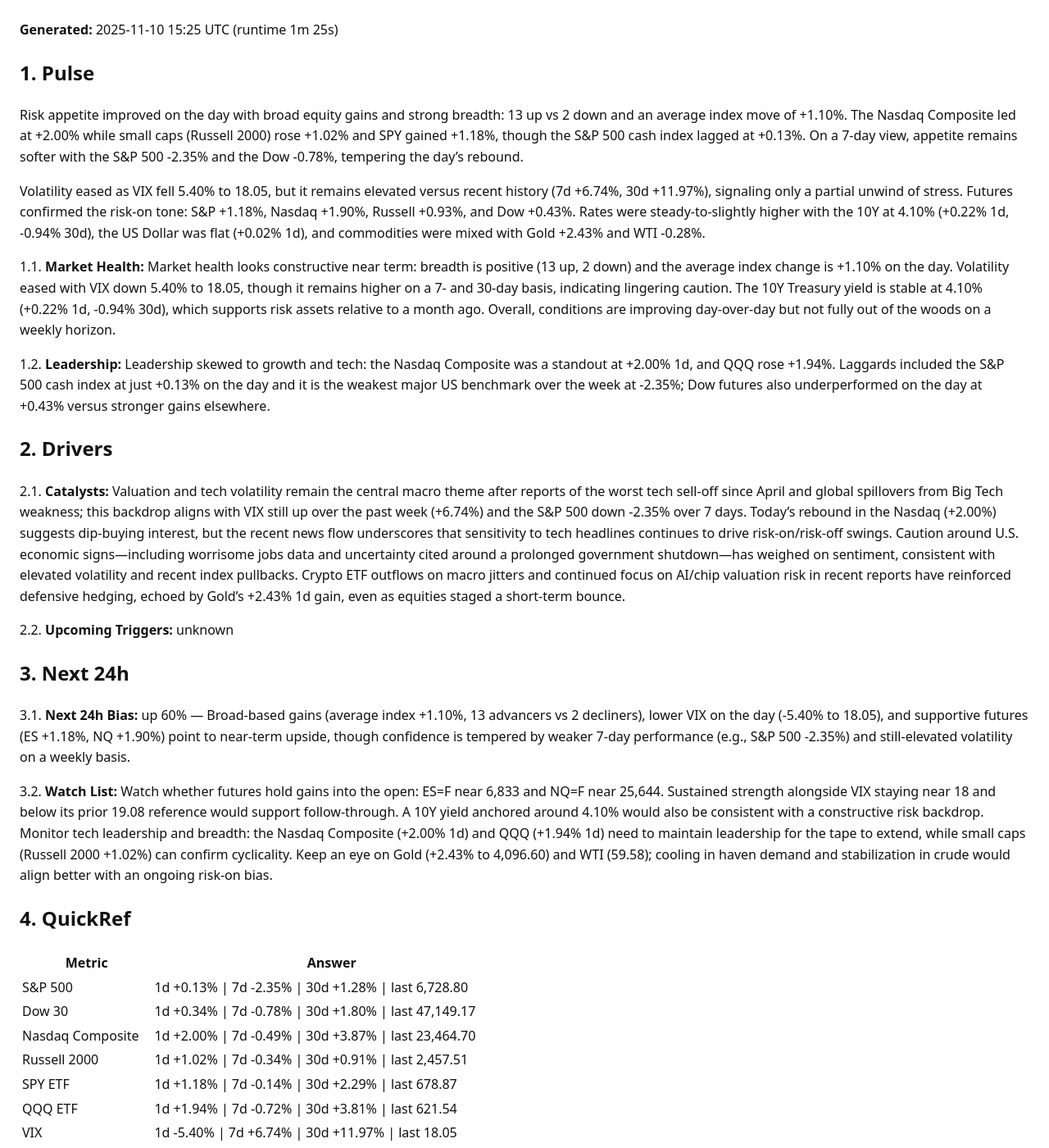
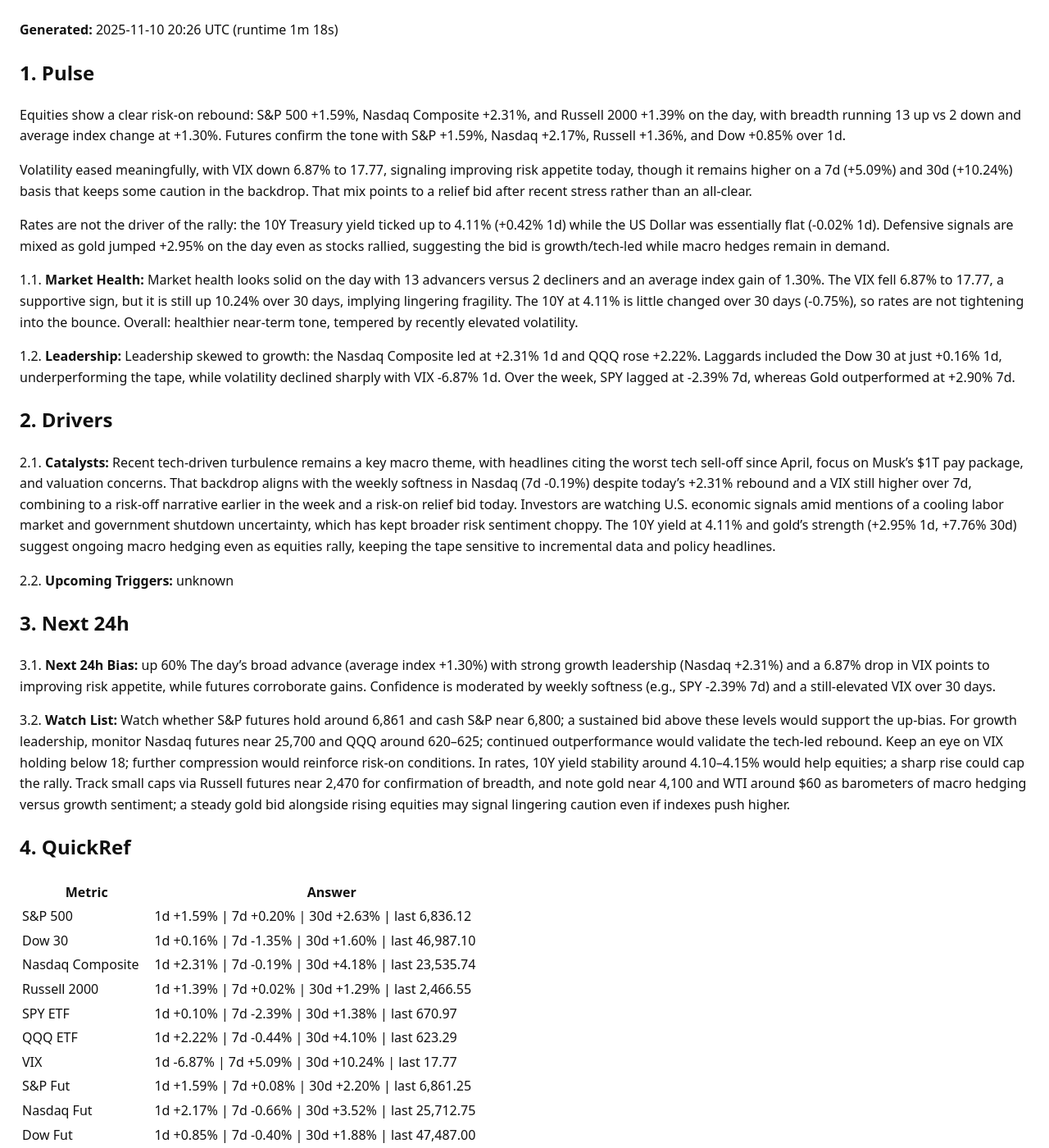
Before and after one commit to ryness/stonks, a Jekyll site: the page built from _reports/GODSEYE.md, in a window 1280 px wide and 1400 px high. Shown: the whole window at 82% size. Built offline with Jekyll 4.4.1, drawn with Linux system fonts in a browser that asks for light colours; some of the changed text lies outside the part shown.

Commit message:
Update report: rotation+GodsEye

```diff
--- a/_reports/GODSEYE.md
+++ b/_reports/GODSEYE.md
@@ -3,32 +3,34 @@ layout: default
 title: "GodsEye Market Report"
 ticker: "GODSEYE"
 date: 2025-11-10
-generated_at: 2025-11-10T15:25:28.496735+00:00
-runtime_seconds: 84.65
+generated_at: 2025-11-10T20:26:57.069752+00:00
+runtime_seconds: 77.65
 raw_markdown: |
-  **Generated:** <time class="js-local-time" datetime="2025-11-10T15:25:28.496735+00:00">2025-11-10 15:25 UTC</time> (runtime 1m 25s)
+  **Generated:** <time class="js-local-time" datetime="2025-11-10T20:26:57.069752+00:00">2025-11-10 20:26 UTC</time> (runtime 1m 18s)
 
   ## 1. Pulse
 
-  Risk appetite improved on the day with broad equity gains and strong breadth: 13 up vs 2 down and an average index move of +1.10%. The Nasdaq Composite led at +2.00% while small caps (Russell 2000) rose +1.02% and SPY gained +1.18%, though the S&P 500 cash index lagged at +0.13%. On a 7-day view, appetite remains softer with the S&P 500 -2.35% and the Dow -0.78%, tempering the day’s rebound.
+  Equities show a clear risk-on rebound: S&P 500 +1.59%, Nasdaq Composite +2.31%, and Russell 2000 +1.39% on the day, with breadth running 13 up vs 2 down and average index change at +1.30%. Futures confirm the tone with S&P +1.59%, Nasdaq +2.17%, Russell +1.36%, and Dow +0.85% over 1d.
 
-  Volatility eased as VIX fell 5.40% to 18.05, but it remains elevated versus recent history (7d +6.74%, 30d +11.97%), signaling only a partial unwind of stress. Futures confirmed the risk-on tone: S&P +1.18%, Nasdaq +1.90%, Russell +0.93%, and Dow +0.43%. Rates were steady-to-slightly higher with the 10Y at 4.10% (+0.22% 1d, -0.94% 30d), the US Dollar was flat (+0.02% 1d), and commodities were mixed with Gold +2.43% and WTI -0.28%.
+  Volatility eased meaningfully, with VIX down 6.87% to 17.77, signaling improving risk appetite today, though it remains higher on a 7d (+5.09%) and 30d (+10.24%) basis that keeps some caution in the backdrop. That mix points to a relief bid after recent stress rather than an all-clear.
 
-  1.1. **Market Health:** Market health looks constructive near term: breadth is positive (13 up, 2 down) and the average index change is +1.10% on the day. Volatility eased with VIX down 5.40% to 18.05, though it remains higher on a 7- and 30-day basis, indicating lingering caution. The 10Y Treasury yield is stable at 4.10% (+0.22% 1d, -0.94% 30d), which supports risk assets relative to a month ago. Overall, conditions are improving day-over-day but not fully out of the woods on a weekly horizon.
+  Rates are not the driver of the rally: the 10Y Treasury yield ticked up to 4.11% (+0.42% 1d) while the US Dollar was essentially flat (-0.02% 1d). Defensive signals are mixed as gold jumped +2.95% on the day even as stocks rallied, suggesting the bid is growth/tech-led while macro hedges remain in demand.
 
-  1.2. **Leadership:** Leadership skewed to growth and tech: the Nasdaq Composite was a standout at +2.00% 1d, and QQQ rose +1.94%. Laggards included the S&P 500 cash index at just +0.13% on the day and it is the weakest major US benchmark over the week at -2.35%; Dow futures also underperformed on the day at +0.43% versus stronger gains elsewhere.
+  1.1. **Market Health:** Market health looks solid on the day with 13 advancers versus 2 decliners and an average index gain of 1.30%. The VIX fell 6.87% to 17.77, a supportive sign, but it is still up 10.24% over 30 days, implying lingering fragility. The 10Y at 4.11% is little changed over 30 days (-0.75%), so rates are not tightening into the bounce. Overall: healthier near-term tone, tempered by recently elevated volatility.
+
+  1.2. **Leadership:** Leadership skewed to growth: the Nasdaq Composite led at +2.31% 1d and QQQ rose +2.22%. Laggards included the Dow 30 at just +0.16% 1d, underperforming the tape, while volatility declined sharply with VIX -6.87% 1d. Over the week, SPY lagged at -2.39% 7d, whereas Gold outperformed at +2.90% 7d.
 
   ## 2. Drivers
 
-  2.1. **Catalysts:** Valuation and tech volatility remain the central macro theme after reports of the worst tech sell-off since April and global spillovers from Big Tech weakness; this backdrop aligns with VIX still up over the past week (+6.74%) and the S&P 500 down -2.35% over 7 days. Today’s rebound in the Nasdaq (+2.00%) suggests dip-buying interest, but the recent news flow underscores that sensitivity to tech headlines continues to drive risk-on/risk-off swings. Caution around U.S. economic signs—including worrisome jobs data and uncertainty cited around a prolonged government shutdown—has weighed on sentiment, consistent with elevated volatility and recent index pullbacks. Crypto ETF outflows on macro jitters and continued focus on AI/chip valuation risk in recent reports have reinforced defensive hedging, echoed by Gold’s +2.43% 1d gain, even as equities staged a short-term bounce.
+  2.1. **Catalysts:** Recent tech-driven turbulence remains a key macro theme, with headlines citing the worst tech sell-off since April, focus on Musk’s $1T pay package, and valuation concerns. That backdrop aligns with the weekly softness in Nasdaq (7d -0.19%) despite today’s +2.31% rebound and a VIX still higher over 7d, combining to a risk-off narrative earlier in the week and a risk-on relief bid today. Investors are watching U.S. economic signals amid mentions of a cooling labor market and government shutdown uncertainty, which has kept broader risk sentiment choppy. The 10Y yield at 4.11% and gold’s strength (+2.95% 1d, +7.76% 30d) suggest ongoing macro hedging even as equities rally, keeping the tape sensitive to incremental data and policy headlines.
 
   2.2. **Upcoming Triggers:** unknown
 
   ## 3. Next 24h
 
-  3.1. **Next 24h Bias:** up 60% — Broad-based gains (average index +1.10%, 13 advancers vs 2 decliners), lower VIX on the day (-5.40% to 18.05), and supportive futures (ES +1.18%, NQ +1.90%) point to near-term upside, though confidence is tempered by weaker 7-day performance (e.g., S&P 500 -2.35%) and still-elevated volatility on a weekly basis.
+  3.1. **Next 24h Bias:** up 60% The day’s broad advance (average index +1.30%) with strong growth leadership (Nasdaq +2.31%) and a 6.87% drop in VIX points to improving risk appetite, while futures corroborate gains. Confidence is moderated by weekly softness (e.g., SPY -2.39% 7d) and a still-elevated VIX over 30 days.
 
-  3.2. **Watch List:** Watch whether futures hold gains into the open: ES=F near 6,833 and NQ=F near 25,644. Sustained strength alongside VIX staying near 18 and below its prior 19.08 reference would support follow-through. A 10Y yield anchored around 4.10% would also be consistent with a constructive risk backdrop. Monitor tech leadership and breadth: the Nasdaq Composite (+2.00% 1d) and QQQ (+1.94% 1d) need to maintain leadership for the tape to extend, while small caps (Russell 2000 +1.02%) can confirm cyclicality. Keep an eye on Gold (+2.43% to 4,096.60) and WTI (59.58); cooling in haven demand and stabilization in crude would align better with an ongoing risk-on bias.
+  3.2. **Watch List:** Watch whether S&P futures hold around 6,861 and cash S&P near 6,800; a sustained bid above these levels would support the up-bias. For growth leadership, monitor Nasdaq futures near 25,700 and QQQ around 620–625; continued outperformance would validate the tech-led rebound. Keep an eye on VIX holding below 18; further compression would reinforce risk-on conditions. In rates, 10Y yield stability around 4.10–4.15% would help equities; a sharp rise could cap the rally. Track small caps via Russell futures near 2,470 for confirmation of breadth, and note gold near 4,100 and WTI around $60 as barometers of macro hedging versus growth sentiment; a steady gold bid alongside rising equities may signal lingering caution even if indexes push higher.
 
   ## 4. QuickRef
 
@@ -36,21 +38,21 @@ raw_markdown: |
   <table>
   <thead><tr><th>Metric</th><th>Answer</th></tr></thead>
   <tbody>
-  <tr><td>S&amp;P 500</td><td>1d +0.13% | 7d -2.35% | 30d +1.28% | last 6,728.80</td></tr>
-  <tr><td>Dow 30</td><td>1d +0.34% | 7d -0.78% | 30d +1.80% | last 47,149.17</td></tr>
-  <tr><td>Nasdaq Composite</td><td>1d +2.00% | 7d -0.49% | 30d +3.87% | last 23,464.70</td></tr>
-  <tr><td>Russell 2000</td><td>1d +1.02% | 7d -0.34% | 30d +0.91% | last 2,457.51</td></tr>
-  <tr><td>SPY ETF</td><td>1d +1.18% | 7d -0.14% | 30d +2.29% | last 678.87</td></tr>
-  <tr><td>QQQ ETF</td><td>1d +1.94% | 7d -0.72% | 30d +3.81% | last 621.54</td></tr>
-  <tr><td>VIX</td><td>1d -5.40% | 7d +6.74% | 30d +11.97% | last 18.05</td></tr>
-  <tr><td>S&amp;P Fut</td><td>1d +1.18% | 7d -0.32% | 30d +1.78% | last 6,833.25</td></tr>
-  <tr><td>Nasdaq Fut</td><td>1d +1.90% | 7d -0.92% | 30d +3.25% | last 25,644.00</td></tr>
-  <tr><td>Dow Fut</td><td>1d +0.43% | 7d -0.82% | 30d +1.45% | last 47,286.00</td></tr>
-  <tr><td>Russell Fut</td><td>1d +0.93% | 7d -0.50% | 30d +0.51% | last 2,463.20</td></tr>
-  <tr><td>10Y Treasury</td><td>1d +0.22% | 7d +0.22% | 30d -0.94% | last 4.10</td></tr>
-  <tr><td>Gold Fut</td><td>1d +2.43% | 7d +2.38% | 30d +7.22% | last 4,096.60</td></tr>
-  <tr><td>WTI Crude</td><td>1d -0.28% | 7d -1.63% | 30d -6.10% | last 59.58</td></tr>
-  <tr><td>US Dollar</td><td>1d +0.02% | 7d +0.09% | 30d +1.75% | last 99.62</td></tr>
+  <tr><td>S&amp;P 500</td><td>1d +1.59% | 7d +0.20% | 30d +2.63% | last 6,836.12</td></tr>
+  <tr><td>Dow 30</td><td>1d +0.16% | 7d -1.35% | 30d +1.60% | last 46,987.10</td></tr>
+  <tr><td>Nasdaq Composite</td><td>1d +2.31% | 7d -0.19% | 30d +4.18% | last 23,535.74</td></tr>
+  <tr><td>Russell 2000</td><td>1d +1.39% | 7d +0.02% | 30d +1.29% | last 2,466.55</td></tr>
+  <tr><td>SPY ETF</td><td>1d +0.10% | 7d -2.39% | 30d +1.38% | last 670.97</td></tr>
+  <tr><td>QQQ ETF</td><td>1d +2.22% | 7d -0.44% | 30d +4.10% | last 623.29</td></tr>
+  <tr><td>VIX</td><td>1d -6.87% | 7d +5.09% | 30d +10.24% | last 17.77</td></tr>
+  <tr><td>S&amp;P Fut</td><td>1d +1.59% | 7d +0.08% | 30d +2.20% | last 6,861.25</td></tr>
+  <tr><td>Nasdaq Fut</td><td>1d +2.17% | 7d -0.66% | 30d +3.52% | last 25,712.75</td></tr>
+  <tr><td>Dow Fut</td><td>1d +0.85% | 7d -0.40% | 30d +1.88% | last 47,487.00</td></tr>
+  <tr><td>Russell Fut</td><td>1d +1.36% | 7d -0.08% | 30d +0.93% | last 2,473.70</td></tr>
+  <tr><td>10Y Treasury</td><td>1d +0.42% | 7d +0.42% | 30d -0.75% | last 4.11</td></tr>
+  <tr><td>Gold Fut</td><td>1d +2.95% | 7d +2.90% | 30d +7.76% | last 4,117.40</td></tr>
+  <tr><td>WTI Crude</td><td>1d +0.67% | 7d -0.69% | 30d -5.20% | last 60.15</td></tr>
+  <tr><td>US Dollar</td><td>1d -0.02% | 7d +0.05% | 30d +1.70% | last 99.58</td></tr>
   </tbody></table>
   </div>
 
@@ -119,29 +121,31 @@ raw_markdown: |
   </details>
 ---
 
-**Generated:** <time class="js-local-time" datetime="2025-11-10T15:25:28.496735+00:00">2025-11-10 15:25 UTC</time> (runtime 1m 25s)
+**Generated:** <time class="js-local-time" datetime="2025-11-10T20:26:57.069752+00:00">2025-11-10 20:26 UTC</time> (runtime 1m 18s)
 
 ## 1. Pulse
 
-Risk appetite improved on the day with broad equity gains and strong breadth: 13 up vs 2 down and an average index move of +1.10%. The Nasdaq Composite led at +2.00% while small caps (Russell 2000) rose +1.02% and SPY gained +1.18%, though the S&P 500 cash index lagged at +0.13%. On a 7-day view, appetite remains softer with the S&P 500 -2.35% and the Dow -0.78%, tempering the day’s rebound.
+Equities show a clear risk-on rebound: S&P 500 +1.59%, Nasdaq Composite +2.31%, and Russell 2000 +1.39% on the day, with breadth running 13 up vs 2 down and average index change at +1.30%. Futures confirm the tone with S&P +1.59%, Nasdaq +2.17%, Russell +1.36%, and Dow +0.85% over 1d.
 
-Volatility eased as VIX fell 5.40% to 18.05, but it remains elevated versus recent history (7d +6.74%, 30d +11.97%), signaling only a partial unwind of stress. Futures confirmed the risk-on tone: S&P +1.18%, Nasdaq +1.90%, Russell +0.93%, and Dow +0.43%. Rates were steady-to-slightly higher with the 10Y at 4.10% (+0.22% 1d, -0.94% 30d), the US Dollar was flat (+0.02% 1d), and commodities were mixed with Gold +2.43% and WTI -0.28%.
+Volatility eased meaningfully, with VIX down 6.87% to 17.77, signaling improving risk appetite today, though it remains higher on a 7d (+5.09%) and 30d (+10.24%) basis that keeps some caution in the backdrop. That mix points to a relief bid after recent stress rather than an all-clear.
 
-1.1. **Market Health:** Market health looks constructive near term: breadth is positive (13 up, 2 down) and the average index change is +1.10% on the day. Volatility eased with VIX down 5.40% to 18.05, though it remains higher on a 7- and 30-day basis, indicating lingering caution. The 10Y Treasury yield is stable at 4.10% (+0.22% 1d, -0.94% 30d), which supports risk assets relative to a month ago. Overall, conditions are improving day-over-day but not fully out of the woods on a weekly horizon.
+Rates are not the driver of the rally: the 10Y Treasury yield ticked up to 4.11% (+0.42% 1d) while the US Dollar was essentially flat (-0.02% 1d). Defensive signals are mixed as gold jumped +2.95% on the day even as stocks rallied, suggesting the bid is growth/tech-led while macro hedges remain in demand.
 
-1.2. **Leadership:** Leadership skewed to growth and tech: the Nasdaq Composite was a standout at +2.00% 1d, and QQQ rose +1.94%. Laggards included the S&P 500 cash index at just +0.13% on the day and it is the weakest major US benchmark over the week at -2.35%; Dow futures also underperformed on the day at +0.43% versus stronger gains elsewhere.
+1.1. **Market Health:** Market health looks solid on the day with 13 advancers versus 2 decliners and an average index gain of 1.30%. The VIX fell 6.87% to 17.77, a supportive sign, but it is still up 10.24% over 30 days, implying lingering fragility. The 10Y at 4.11% is little changed over 30 days (-0.75%), so rates are not tightening into the bounce. Overall: healthier near-term tone, tempered by recently elevated volatility.
+
+1.2. **Leadership:** Leadership skewed to growth: the Nasdaq Composite led at +2.31% 1d and QQQ rose +2.22%. Laggards included the Dow 30 at just +0.16% 1d, underperforming the tape, while volatility declined sharply with VIX -6.87% 1d. Over the week, SPY lagged at -2.39% 7d, whereas Gold outperformed at +2.90% 7d.
 
 ## 2. Drivers
 
-2.1. **Catalysts:** Valuation and tech volatility remain the central macro theme after reports of the worst tech sell-off since April and global spillovers from Big Tech weakness; this backdrop aligns with VIX still up over the past week (+6.74%) and the S&P 500 down -2.35% over 7 days. Today’s rebound in the Nasdaq (+2.00%) suggests dip-buying interest, but the recent news flow underscores that sensitivity to tech headlines continues to drive risk-on/risk-off swings. Caution around U.S. economic signs—including worrisome jobs data and uncertainty cited around a prolonged government shutdown—has weighed on sentiment, consistent with elevated volatility and recent index pullbacks. Crypto ETF outflows on macro jitters and continued focus on AI/chip valuation risk in recent reports have reinforced defensive hedging, echoed by Gold’s +2.43% 1d gain, even as equities staged a short-term bounce.
+2.1. **Catalysts:** Recent tech-driven turbulence remains a key macro theme, with headlines citing the worst tech sell-off since April, focus on Musk’s $1T pay package, and valuation concerns. That backdrop aligns with the weekly softness in Nasdaq (7d -0.19%) despite today’s +2.31% rebound and a VIX still higher over 7d, combining to a risk-off narrative earlier in the week and a risk-on relief bid today. Investors are watching U.S. economic signals amid mentions of a cooling labor market and government shutdown uncertainty, which has kept broader risk sentiment choppy. The 10Y yield at 4.11% and gold’s strength (+2.95% 1d, +7.76% 30d) suggest ongoing macro hedging even as equities rally, keeping the tape sensitive to incremental data and policy headlines.
 
 2.2. **Upcoming Triggers:** unknown
 
 ## 3. Next 24h
 
-3.1. **Next 24h Bias:** up 60% — Broad-based gains (average index +1.10%, 13 advancers vs 2 decliners), lower VIX on the day (-5.40% to 18.05), and supportive futures (ES +1.18%, NQ +1.90%) point to near-term upside, though confidence is tempered by weaker 7-day performance (e.g., S&P 500 -2.35%) and still-elevated volatility on a weekly basis.
+3.1. **Next 24h Bias:** up 60% The day’s broad advance (average index +1.30%) with strong growth leadership (Nasdaq +2.31%) and a 6.87% drop in VIX points to improving risk appetite, while futures corroborate gains. Confidence is moderated by weekly softness (e.g., SPY -2.39% 7d) and a still-elevated VIX over 30 days.
 
-3.2. **Watch List:** Watch whether futures hold gains into the open: ES=F near 6,833 and NQ=F near 25,644. Sustained strength alongside VIX staying near 18 and below its prior 19.08 reference would support follow-through. A 10Y yield anchored around 4.10% would also be consistent with a constructive risk backdrop. Monitor tech leadership and breadth: the Nasdaq Composite (+2.00% 1d) and QQQ (+1.94% 1d) need to maintain leadership for the tape to extend, while small caps (Russell 2000 +1.02%) can confirm cyclicality. Keep an eye on Gold (+2.43% to 4,096.60) and WTI (59.58); cooling in haven demand and stabilization in crude would align better with an ongoing risk-on bias.
+3.2. **Watch List:** Watch whether S&P futures hold around 6,861 and cash S&P near 6,800; a sustained bid above these levels would support the up-bias. For growth leadership, monitor Nasdaq futures near 25,700 and QQQ around 620–625; continued outperformance would validate the tech-led rebound. Keep an eye on VIX holding below 18; further compression would reinforce risk-on conditions. In rates, 10Y yield stability around 4.10–4.15% would help equities; a sharp rise could cap the rally. Track small caps via Russell futures near 2,470 for confirmation of breadth, and note gold near 4,100 and WTI around $60 as barometers of macro hedging versus growth sentiment; a steady gold bid alongside rising equities may signal lingering caution even if indexes push higher.
 
 ## 4. QuickRef
 
@@ -149,21 +153,21 @@ Volatility eased as VIX fell 5.40% to 18.05, but it remains elevated versus rece
 <table>
 <thead><tr><th>Metric</th><th>Answer</th></tr></thead>
 <tbody>
-<tr><td>S&amp;P 500</td><td>1d +0.13% | 7d -2.35% | 30d +1.28% | last 6,728.80</td></tr>
-<tr><td>Dow 30</td><td>1d +0.34% | 7d -0.78% | 30d +1.80% | last 47,149.17</td></tr>
-<tr><td>Nasdaq Composite</td><td>1d +2.00% | 7d -0.49% | 30d +3.87% | last 23,464.70</td></tr>
-<tr><td>Russell 2000</td><td>1d +1.02% | 7d -0.34% | 30d +0.91% | last 2,457.51</td></tr>
-<tr><td>SPY ETF</td><td>1d +1.18% | 7d -0.14% | 30d +2.29% | last 678.87</td></tr>
-<tr><td>QQQ ETF</td><td>1d +1.94% | 7d -0.72% | 30d +3.81% | last 621.54</td></tr>
-<tr><td>VIX</td><td>1d -5.40% | 7d +6.74% | 30d +11.97% | last 18.05</td></tr>
-<tr><td>S&amp;P Fut</td><td>1d +1.18% | 7d -0.32% | 30d +1.78% | last 6,833.25</td></tr>
-<tr><td>Nasdaq Fut</td><td>1d +1.90% | 7d -0.92% | 30d +3.25% | last 25,644.00</td></tr>
-<tr><td>Dow Fut</td><td>1d +0.43% | 7d -0.82% | 30d +1.45% | last 47,286.00</td></tr>
-<tr><td>Russell Fut</td><td>1d +0.93% | 7d -0.50% | 30d +0.51% | last 2,463.20</td></tr>
-<tr><td>10Y Treasury</td><td>1d +0.22% | 7d +0.22% | 30d -0.94% | last 4.10</td></tr>
-<tr><td>Gold Fut</td><td>1d +2.43% | 7d +2.38% | 30d +7.22% | last 4,096.60</td></tr>
-<tr><td>WTI Crude</td><td>1d -0.28% | 7d -1.63% | 30d -6.10% | last 59.58</td></tr>
-<tr><td>US Dollar</td><td>1d +0.02% | 7d +0.09% | 30d +1.75% | last 99.62</td></tr>
+<tr><td>S&amp;P 500</td><td>1d +1.59% | 7d +0.20% | 30d +2.63% | last 6,836.12</td></tr>
+<tr><td>Dow 30</td><td>1d +0.16% | 7d -1.35% | 30d +1.60% | last 46,987.10</td></tr>
+<tr><td>Nasdaq Composite</td><td>1d +2.31% | 7d -0.19% | 30d +4.18% | last 23,535.74</td></tr>
+<tr><td>Russell 2000</td><td>1d +1.39% | 7d +0.02% | 30d +1.29% | last 2,466.55</td></tr>
+<tr><td>SPY ETF</td><td>1d +0.10% | 7d -2.39% | 30d +1.38% | last 670.97</td></tr>
+<tr><td>QQQ ETF</td><td>1d +2.22% | 7d -0.44% | 30d +4.10% | last 623.29</td></tr>
+<tr><td>VIX</td><td>1d -6.87% | 7d +5.09% | 30d +10.24% | last 17.77</td></tr>
+<tr><td>S&amp;P Fut</td><td>1d +1.59% | 7d +0.08% | 30d +2.20% | last 6,861.25</td></tr>
+<tr><td>Nasdaq Fut</td><td>1d +2.17% | 7d -0.66% | 30d +3.52% | last 25,712.75</td></tr>
+<tr><td>Dow Fut</td><td>1d +0.85% | 7d -0.40% | 30d +1.88% | last 47,487.00</td></tr>
+<tr><td>Russell Fut</td><td>1d +1.36% | 7d -0.08% | 30d +0.93% | last 2,473.70</td></tr>
+<tr><td>10Y Treasury</td><td>1d +0.42% | 7d +0.42% | 30d -0.75% | last 4.11</td></tr>
+<tr><td>Gold Fut</td><td>1d +2.95% | 7d +2.90% | 30d +7.76% | last 4,117.40</td></tr>
+<tr><td>WTI Crude</td><td>1d +0.67% | 7d -0.69% | 30d -5.20% | last 60.15</td></tr>
+<tr><td>US Dollar</td><td>1d -0.02% | 7d +0.05% | 30d +1.70% | last 99.58</td></tr>
 </tbody></table>
 </div>
 
```
Also changed, not shown: _reports/PYPL.md (+37 -37 lines), 1 other file.
